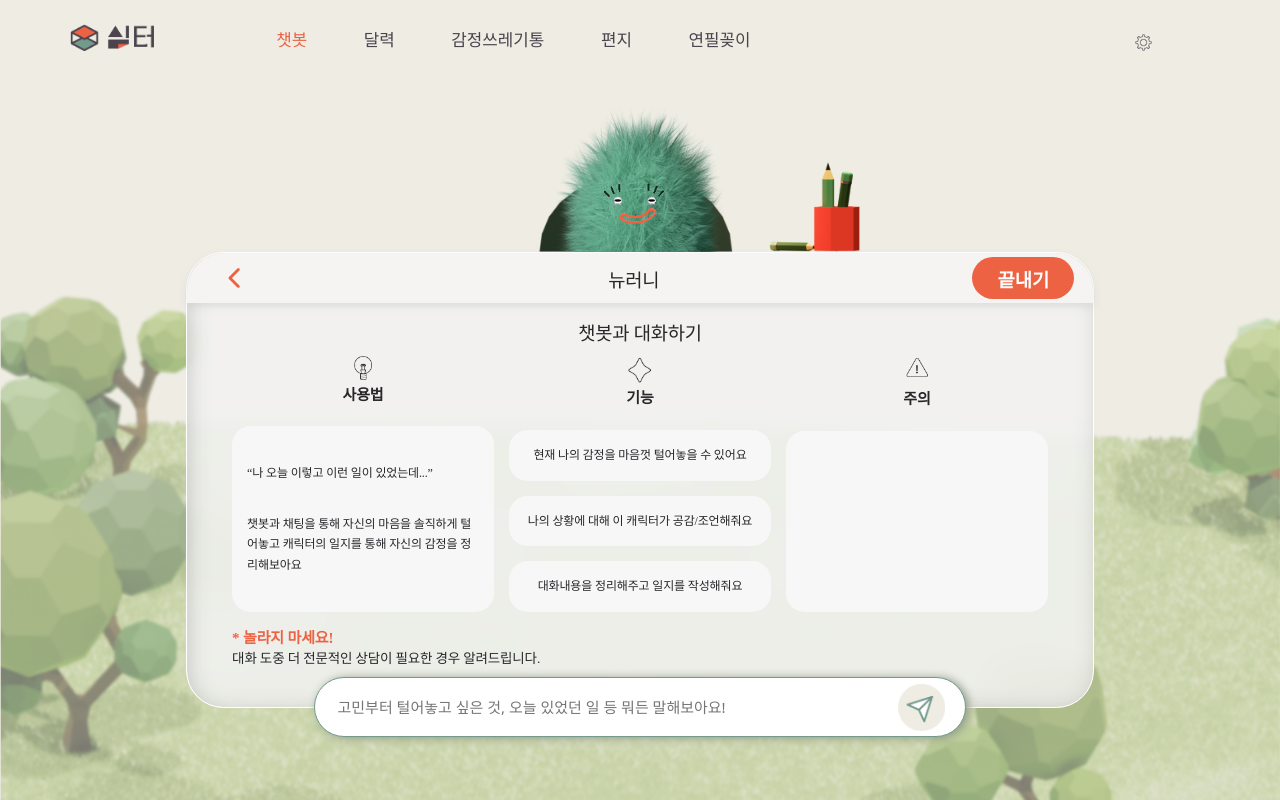
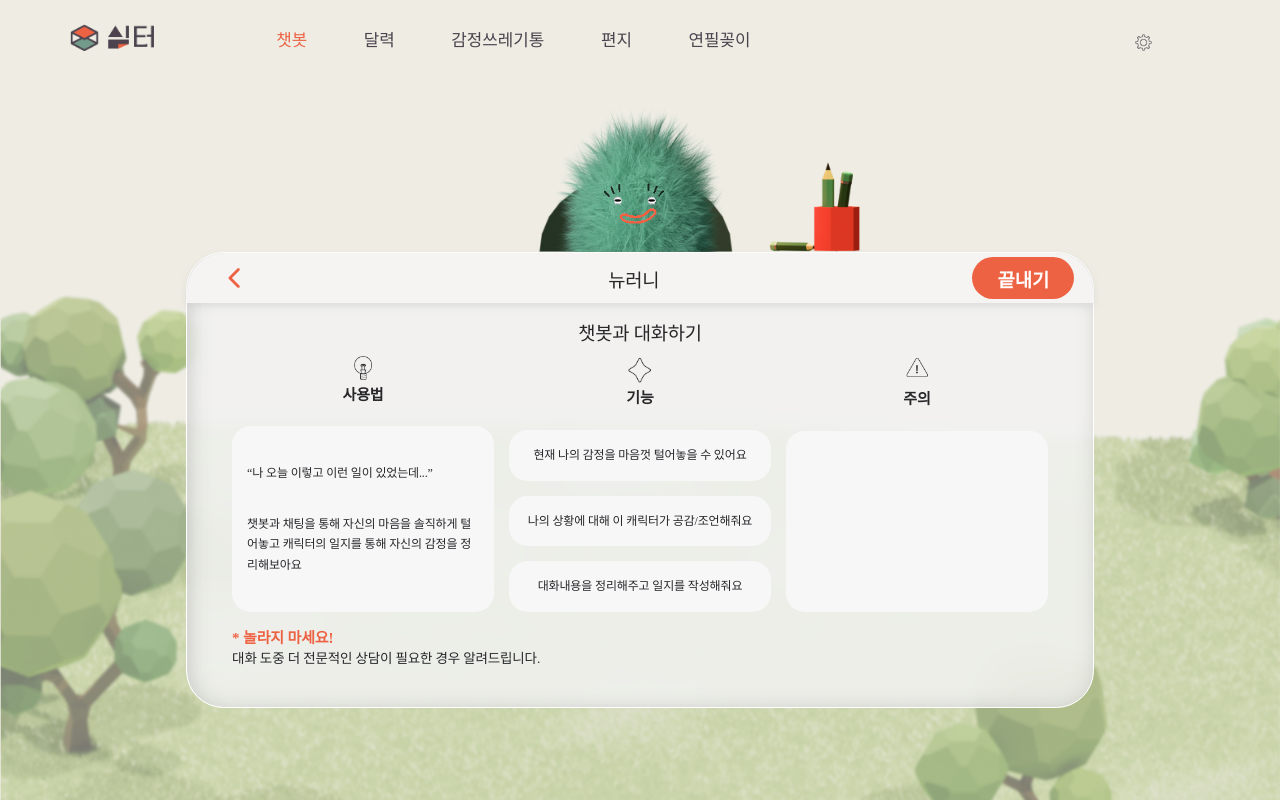
Before and after one commit to git1uv/client, a React (Create React App) app: page /chatbot in a window 1280 px wide. Built offline with nearby package versions, Linux system fonts and the light colour scheme.

Commit message:
refactor: inputBox 위치 옮김

```diff
--- a/src/components/Chatbot/ChatbotBox/ChatbotBox.jsx
+++ b/src/components/Chatbot/ChatbotBox/ChatbotBox.jsx
@@ -6,12 +6,11 @@ import axios from 'axios';
 import { useDispatch, useSelector } from 'react-redux';
 import { setAnswer } from '../../../redux/counseling';
 
-export default function ChatbotBox() {
-  const [isChat, setIsChat] = useState(false); // 채팅 시작 여부
-  const [message, setMessage] = useState([]); // 사용자와 챗봇이 보낸 메시지들
-  const [input, setInput] = useState(); // input 값
-  const [current, setCurrent] = useState(); // 보낼 문장
-  const [loading, setLoading] = useState(false); // 챗봇 응답 불러오는 중
+export default function ChatbotBox({changeFace, loading, isChat, message}) {
+  // const [isChat, setIsChat] = useState(false); // 채팅 시작 여부
+  // const [message, setMessage] = useState([]); // 사용자와 챗봇이 보낸 메시지들
+  // const [input, setInput] = useState(); // input 값
+  // const [current, setCurrent] = useState(); // 보낼 문장
   // const [counseling, setCounseling] = useState({
   //   counselingLogId: 1,
   //   emotion: '평온',
@@ -22,75 +21,6 @@ export default function ChatbotBox() {
   const dispatch = useDispatch();
 
   const receivedToken = localStorage.getItem('token');
-
-  const textClear = () => { // input 창 초기화
-    inputRef.current.value = null;
-  }
-
-  const ChangeChat = () => { // 채팅 화면으로 변경
-    if (!isChat) {
-      setIsChat(true);
-    }
-    textClear();
-    // postChatting(); // 사용자 메시지 보내기 API
-  }
-
-  const handleKeyPress = (e) => { // 엔터키 누르면 메시지 전송
-    if (e.key === 'Enter') {
-      ChangeChat();
-      setMessage((prev) => [...prev, {
-        msg: input,
-        isUser: true,
-      }]);
-      setCurrent(input);
-      textClear();
-      // postChatting();  // 사용자 메시지 보내기 API
-
-      // test
-      dispatch(setAnswer(
-        {
-          counselingLogId: 1,
-          emotion: '사랑',
-          date: '',
-        }
-      ))
-      console.log(message)
-    }
-  }
-
-  const ChangeInput = (e) => {
-    setInput(e.target.value);
-  }
-
-  /* 사용자 메시지 보내기 API*/
-  const postChatting = async() => {
-    setLoading(true);
-    try {
-      const res = await axios.post(`/api/v1/chatbot/chatting`, {
-        userMessage: current,
-      }, {
-        headers: {
-          'Authorization': `Bearer ${receivedToken}`
-        }
-      })
-      console.log(res.data);
-      dispatch(setAnswer(
-        {
-          counselingLogId: res.data.counselingLogId,
-          emotion: res.data.emotion,
-          date: res.data.createdAt,
-        }
-      ))
-      setMessage((prev) => [...prev, {
-        msg: res.data.message,
-        isUser: false
-      }]);
-      setLoading(false);
-    } catch(err) {
-      console.log(err);
-      window.alert('메시지 전송을 실패하였습니다. 다시 시도해주세요.');
-    }
-  }
 
   return (
     <S.Container isChat={isChat}>
@@ -108,16 +38,6 @@ export default function ChatbotBox() {
           </S.Warning>
         </>
       )}
-      <S.InputBox>
-        <input
-          disabled={loading}
-          placeholder='고민부터 털어놓고 싶은 것, 오늘 있었던 일 등 뭐든 말해보아요!'
-          onChange={ChangeInput}
-          onKeyPress={handleKeyPress}
-          ref={inputRef}
-        />
-        <button disabled={loading} onClick={ChangeChat} />
-      </S.InputBox>
     </S.Container>
   )
 }
```
